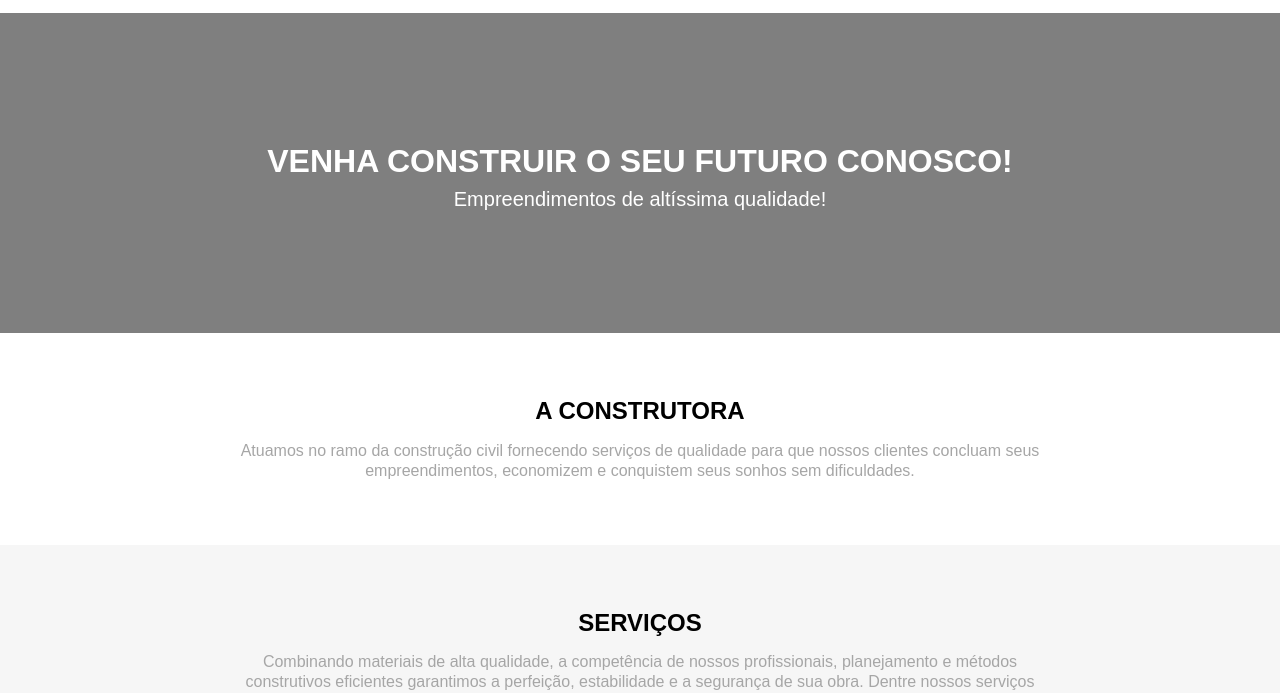
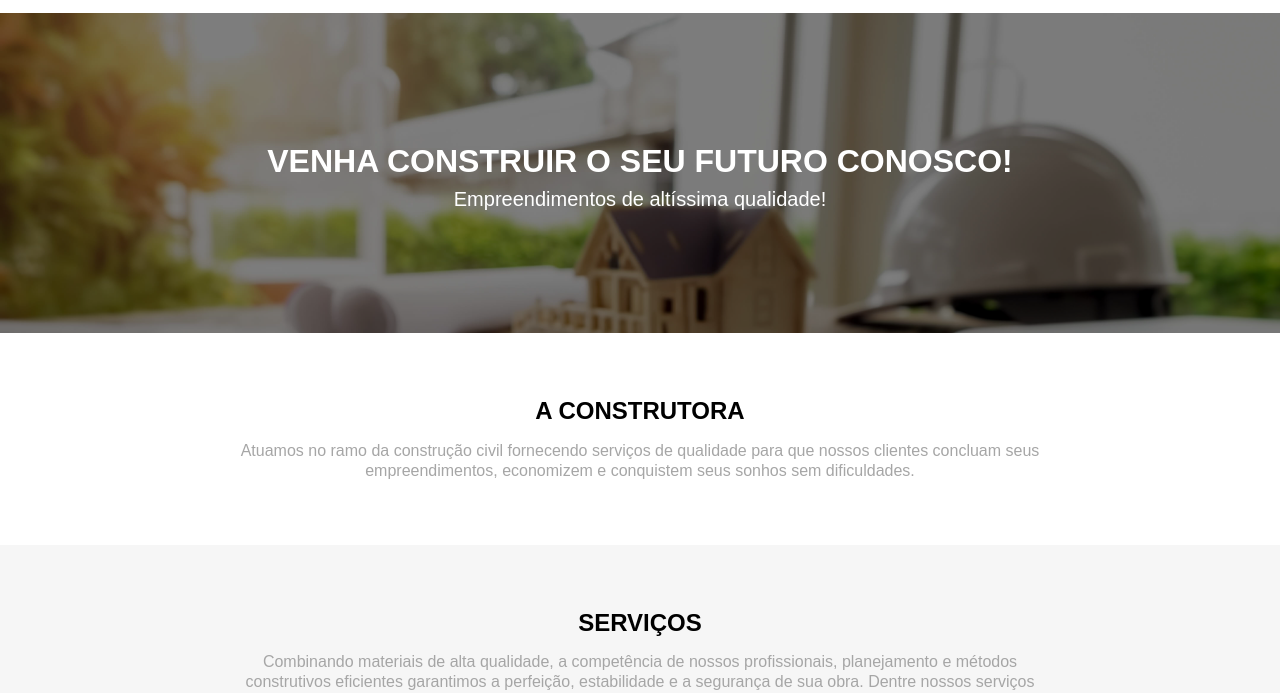
Before and after one commit to croma-engenharia/croma-engenharia.github.io, a plain HTML site: page index.html in a window 1280 px wide. Shown: the part 99-792 px from the top of the page. Drawn offline with nearby package versions, Linux system fonts and the light colour scheme.

Commit message:
Update banner.css

```diff
--- a/assets/css/banner.css
+++ b/assets/css/banner.css
@@ -1,6 +1,6 @@
 .banner {
     height: 40vh;
-    background-image: url('/croma-engenharia-website/assets/img/banner.jpg');
+    background-image: url('/assets/img/banner.jpg');
     background-repeat: no-repeat;
     background-size: cover;
 }
```
